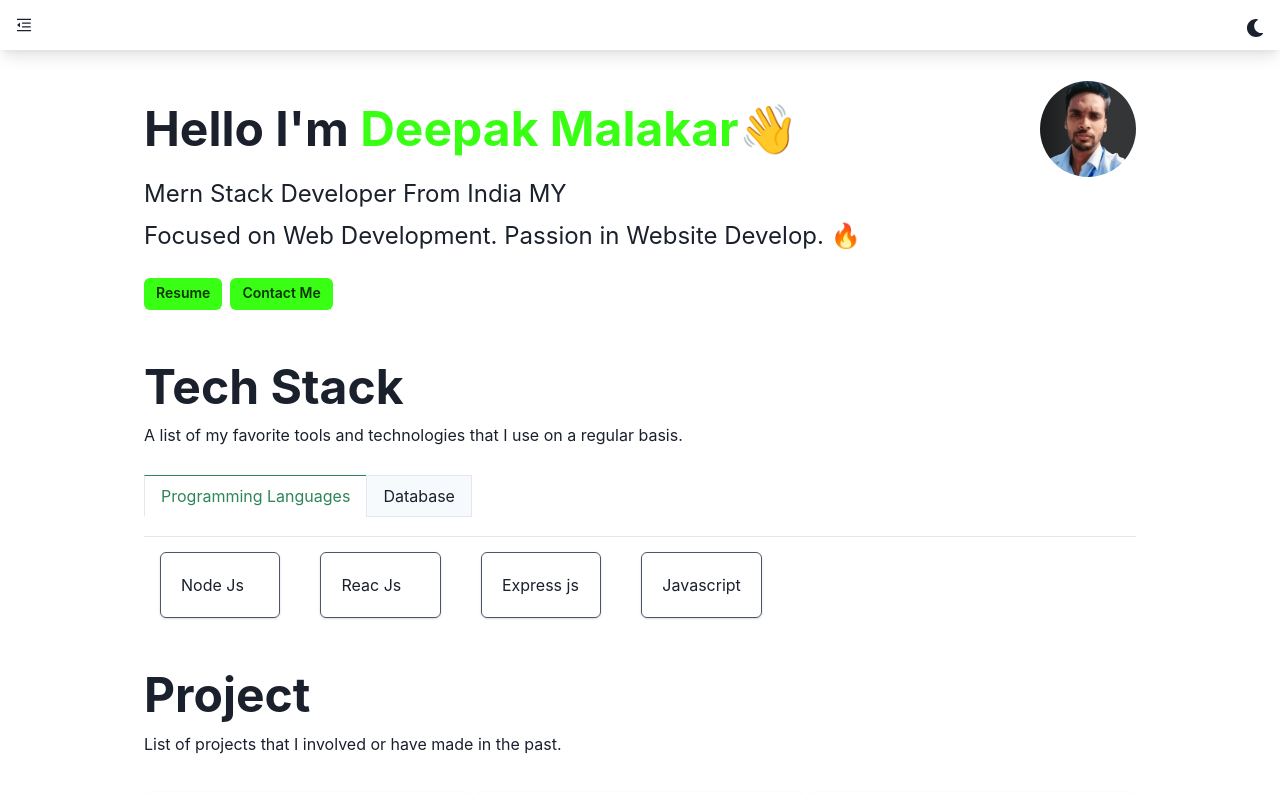
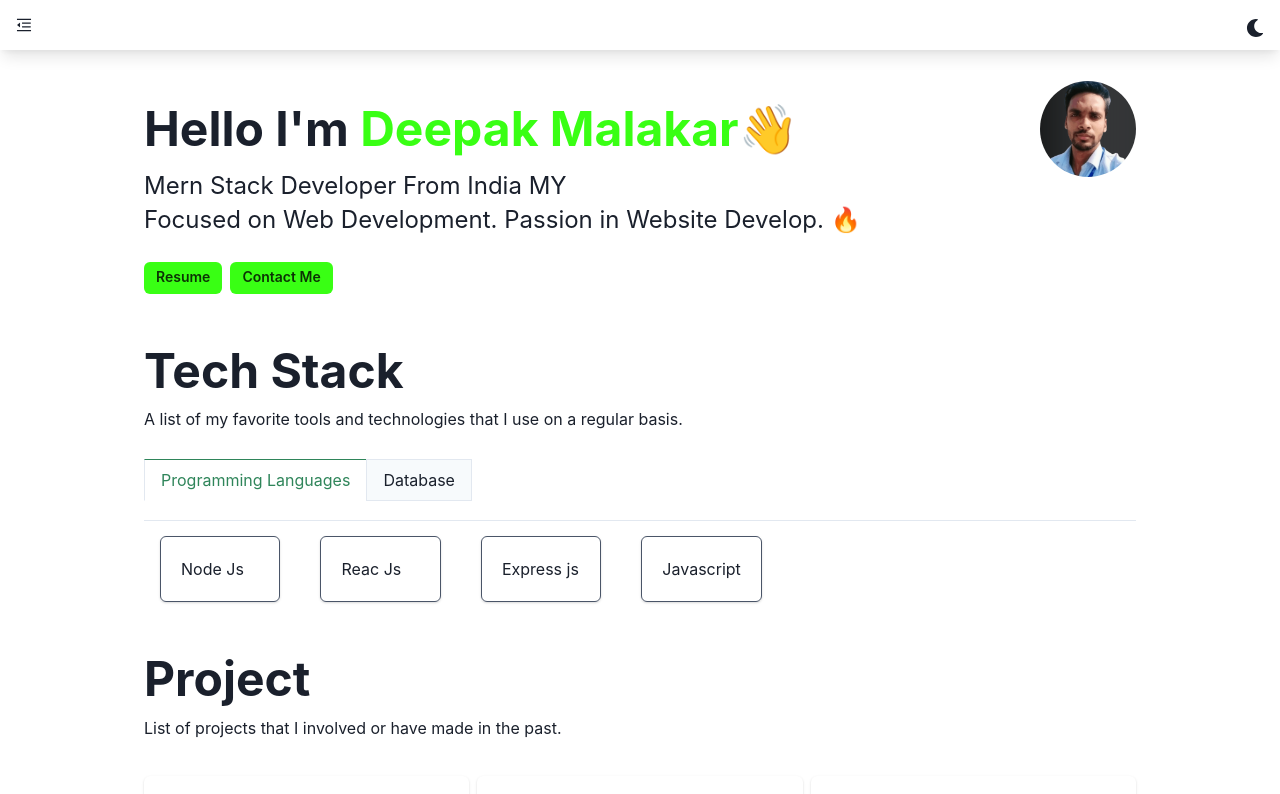
Before and after one commit to deepak10100/-portfolio, a React (Create React App) app: page / in a window 1280 px wide. Shown: the top 794 px of the page. Built offline with nearby package versions, Linux system fonts and the light colour scheme; grey boxes are pictures that could not be loaded.

Commit message:
update 0.2

```diff
--- a/src/components/Home.jsx
+++ b/src/components/Home.jsx
@@ -17,7 +17,7 @@ function Home() {
         <Avatar size={['sm','md','xl']} src='profile.png' cursor={'pointer'} />
         </Flex>
         <Stack>
-            <Text as={'p'} fontSize={['small','medium','x-large']} lineHeight={'2rem'}  >Mern Stack Developer From India MY</Text>
+            <Text as={'p'} fontSize={['small','medium','x-large']} lineHeight={['.3rem','1rem']}  >Mern Stack Developer From India MY</Text>
             <Text as={'p'} fontSize={['small','medium','x-large']} >Focused on Web Development. Passion in Website Develop. 🔥</Text>
             <ButtonGroup py={4}>
             <Button color={'blackAlpha.800'} bg={'#39FF14'} as={'a'} href='cv.pdf' download  _hover={{borderColor:"#39FF14", color:"blackAlpha.800", bg:"#39FF14",}} size={'sm'} >
--- a/src/components/TackStack.jsx
+++ b/src/components/TackStack.jsx
@@ -9,7 +9,7 @@ function TackStack() {
             <Heading as={'h1'} fontSize={['x-large','xx-large','xxx-large']}>Tech Stack</Heading>
             <Text as={'p'} >A list of my favorite tools and technologies that I use on a regular basis.</Text>
             <Tabs size='md' colorScheme='green'  variant='enclosed-colored'>
-  <TabList  py={5}>
+  <TabList  py={5} cursor={'pointer'}>
     <Tab as={"h2"} fontSize={['sm','md']} >Programming Languages</Tab>
     <Tab as={'h2'} fontSize={['sm','md']} >Database</Tab>
   </TabList>
```
